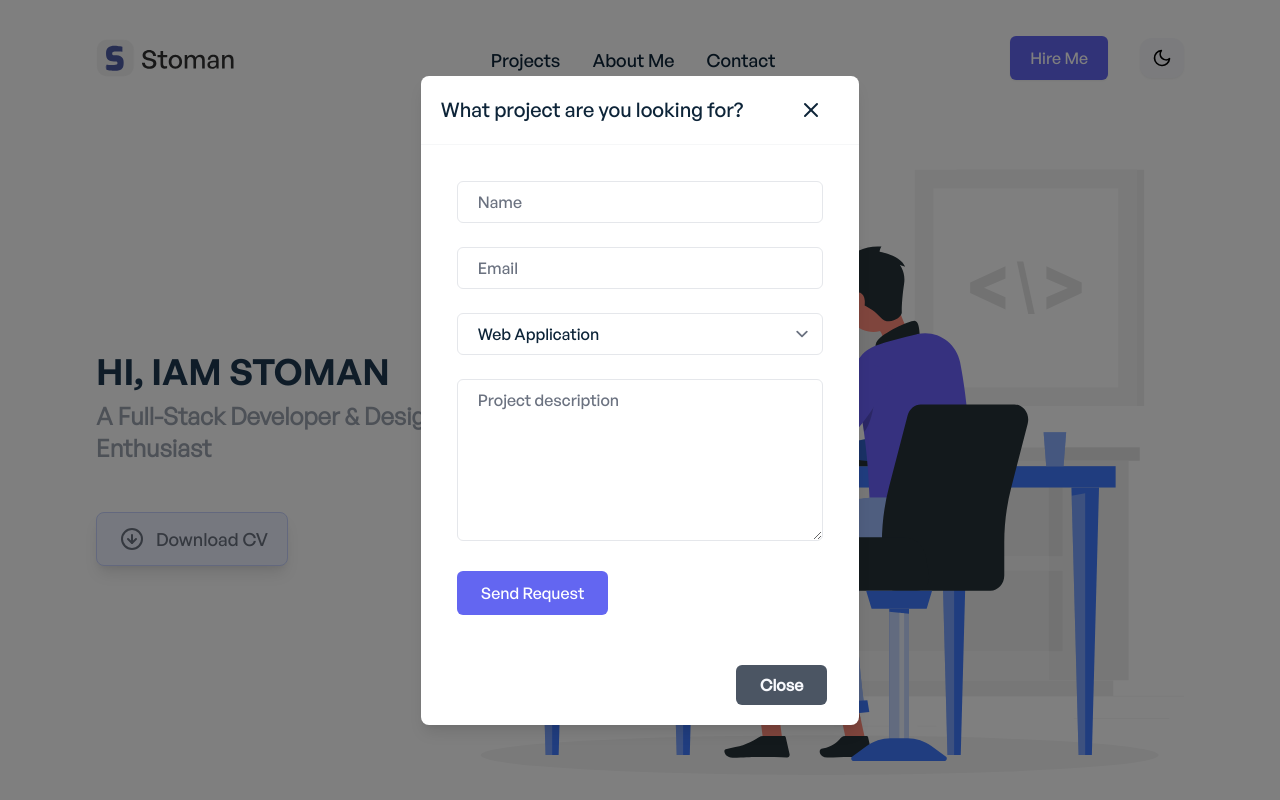
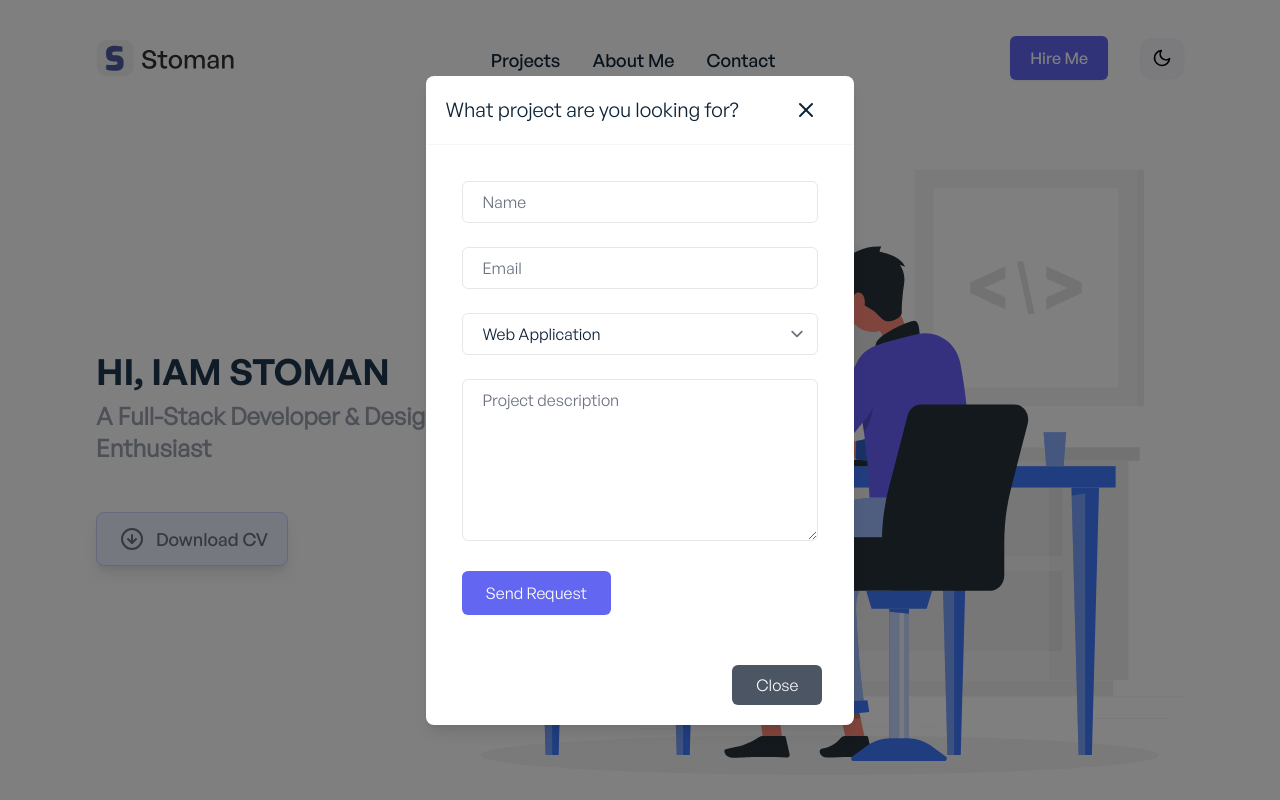
Before and after one commit to velvettouch1004/vuejs-tailwindcss-portfolio, a Vue app: page / in a window 1280 px wide. Both pictures are taken after a click on the button "Hire Me". Shown: the top 800 px of the page. Built offline with nearby package versions, Linux system fonts and the light colour scheme; what vue-backtotop would draw is missing.

Commit message:
Modal fonts updates

```diff
--- a/src/components/HireMeModal.vue
+++ b/src/components/HireMeModal.vue
@@ -1,7 +1,7 @@
 <template>
 	<!-- Hire me modal -->
 	<transition name="fade">
-		<div v-show="modal" class="font-general-medium fixed inset-0 z-30">
+		<div v-show="modal" class="font-general-regular fixed inset-0 z-30">
 			<!-- Modal body background as backdrop -->
 			<div
 				v-show="modal"
@@ -29,7 +29,7 @@
 									What project are you looking for?
 								</h5>
 								<button
-									class="px-4 font-bold text-primary-dark dark:text-primary-light"
+									class="px-4 text-primary-dark dark:text-primary-light"
 									@click="showModal()"
 								>
 									<i data-feather="x"></i>
@@ -39,7 +39,7 @@
 								<form class="max-w-xl m-4 text-left">
 									<div class="mt-0">
 										<input
-											class="w-full px-5 py-2 border-1 border-gray-200 dark:border-secondary-dark rounded-md text-md dark:font-medium bg-secondary-light dark:bg-ternary-dark text-primary-dark dark:text-ternary-light"
+											class="w-full px-5 py-2 border-1 border-gray-200 dark:border-secondary-dark rounded-md text-md bg-secondary-light dark:bg-ternary-dark text-primary-dark dark:text-ternary-light"
 											id="name"
 											name="name"
 											type="text"
@@ -50,7 +50,7 @@
 									</div>
 									<div class="mt-6">
 										<input
-											class="w-full px-5 py-2 border-1 border-gray-200 dark:border-secondary-dark rounded-md text-md dark:font-medium bg-secondary-light dark:bg-ternary-dark text-primary-dark dark:text-ternary-light"
+											class="w-full px-5 py-2 border-1 border-gray-200 dark:border-secondary-dark rounded-md text-md bg-secondary-light dark:bg-ternary-dark text-primary-dark dark:text-ternary-light"
 											id="email"
 											name="email"
 											type="text"
@@ -61,7 +61,7 @@
 									</div>
 									<div class="mt-6">
 										<select
-											class="w-full px-5 py-2 border-1 border-gray-200 dark:border-secondary-dark rounded-md text-md dark:font-medium bg-secondary-light dark:bg-ternary-dark text-primary-dark dark:text-ternary-light"
+											class="w-full px-5 py-2 border-1 border-gray-200 dark:border-secondary-dark rounded-md text-md bg-secondary-light dark:bg-ternary-dark text-primary-dark dark:text-ternary-light"
 											id="subject"
 											name="subject"
 											type="text"
@@ -79,7 +79,7 @@
 
 									<div class="mt-6">
 										<textarea
-											class="w-full px-5 py-2 border-1 border-gray-200 dark:border-secondary-dark rounded-md text-md dark:font-medium bg-secondary-light dark:bg-ternary-dark text-primary-dark dark:text-ternary-light"
+											class="w-full px-5 py-2 border-1 border-gray-200 dark:border-secondary-dark rounded-md text-md bg-secondary-light dark:bg-ternary-dark text-primary-dark dark:text-ternary-light"
 											id="message"
 											name="message"
 											cols="14"
@@ -97,8 +97,6 @@
 											py-2
 											sm:py-2.5
 											text-white
-											font-normal
-											sm:font-medium
 											bg-indigo-500
 											hover:bg-indigo-600
 											rounded-md
@@ -118,8 +116,6 @@
 									sm:px-6
 									py-2 bg-gray-600 text-primary-light hover:bg-ternary-dark dark:bg-gray-200 dark:text-secondary-dark dark:hover:bg-primary-light
 									rounded-md
-									font-normal
-									sm:font-bold
 									focus:ring-1 focus:ring-indigo-900"
 									@click="showModal()"
 									aria-label="Close Modal"
```
Also changed, not shown: 1 other file (tests, documents, lock files or other folders).
